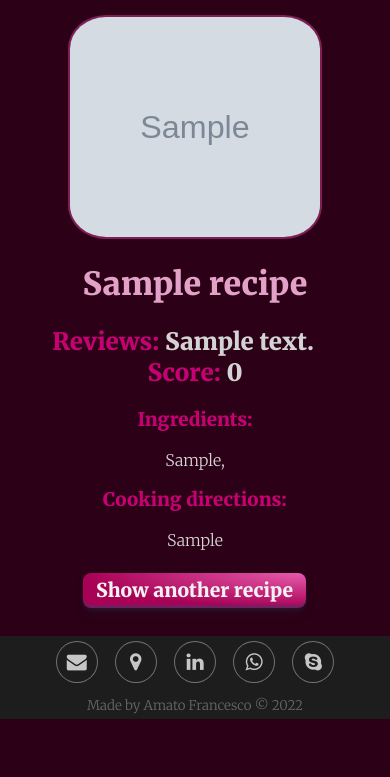
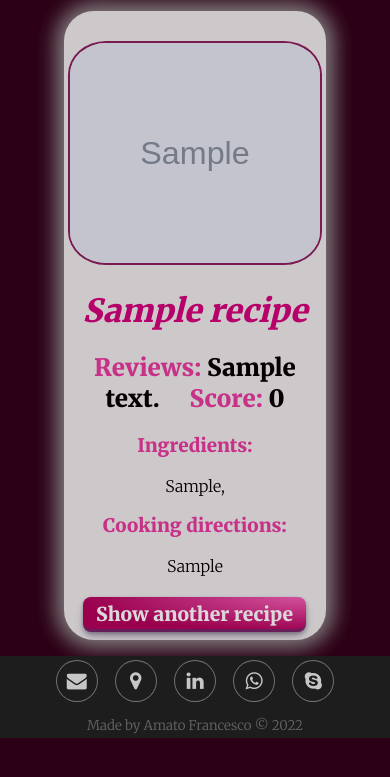
Before and after one commit to Amatofrancesco99/food-recommender, a PHP site: page /templates/recipe.php in a window 390 px wide. Shown: the part 44-821 px from the top of the page. Run offline with PHP 8.4, Linux system fonts and the light colour scheme; tables that the repository leaves empty or names only in its code hold one stand-in row (values such as "Sample post"); grey boxes marked "Sample" are stand-in pictures; some libraries are stand-ins or nearby versions.

Commit message:
Make both main.php, both recipes.php responsive

```diff
--- a/stylesheets/style.css
+++ b/stylesheets/style.css
@@ -78,6 +78,18 @@ body {
     box-shadow: 0 0 20px 8px #8b8b8b;
 }
 
+.recipe-container {
+    margin-top: 3%;
+    margin-left: 15%;
+    height: fit-content;
+    width: 70%;
+    background: #e0e0e0;
+    opacity: .9;
+    overflow: hidden;
+    border-radius: 30px;
+    box-shadow: 0 0 20px 8px #8b8b8b;
+}
+
 .login-container {
     position: absolute;
     left: 50%;
@@ -107,6 +119,7 @@ body {
 }
 
 hr {
+    opacity: 0.75;
     margin: 0;
     padding: 0;
     border: 1.5px solid #c95297;
@@ -218,6 +231,10 @@ q {
     color: rgb(211, 211, 211);
 }
 
+.light-purple {
+    color: #da3796;
+}
+
 .white-pink {
     color: #e4a1c8;
 }
@@ -231,6 +248,7 @@ q {
 }
 
 .food {
+    margin-top: 30px;
     border-radius: 15%;
     border: 2px solid #831d58;
     width: 250px;
@@ -262,9 +280,9 @@ q {
     padding: 0% 15% 0%;
 }
 
-.food-content {
+.recipe-content {
     text-align: center;
-    padding: 15px 7% 25px;
+    padding: 0% 2% 4%;
 }
 
 .content2 {
@@ -391,7 +409,7 @@ q {
 }
 
 .show-recipe-2 {
-    margin: 2% 0% 1%;
+    margin: 2% 0% 3%;
     font-size: 1.2em;
     font-weight: bolder;
 }
--- a/templates/recipe.php
+++ b/templates/recipe.php
@@ -20,13 +20,14 @@
         <!-- When loading the page a new recipe is taken from the database -->
         <?php include("../scripts/php/handle_recipe.php"); ?>
 
-        <div class="food-content">
+        <div class="recipe-content">
+            <div class="recipe-container">
                 <?php echo('<h2 hidden>'.$recipe_data['id'].'</h2>'); ?>
                 <?php echo('<img src="'.$recipe_data['img_url'].'" class="food">'); ?>
-            <?php echo('<h1 class="white-pink">'.$recipe_data['name'].'</h1>'); ?>
-            <?php echo('<h2 class="purple"> Reviews: <span class="white">'.$recipe_data['review_nums'].'</span>'.'&emsp; Score: <span class="white">'.round($recipe_data['aver_rate'], 1).'</span></h2>'); ?>
-            <h3 class="purple"> Ingredients:</h3>
-            <p class="white">
+                <?php echo('<h1 class="purple"><em>'.$recipe_data['name'].'</em></h1>'); ?>
+                <?php echo('<h2><span class="light-purple"> Reviews: </span>'.$recipe_data['review_nums'].'&emsp;<span class="light-purple"> Score: </span>'.round($recipe_data['aver_rate'], 1).'</h2>'); ?>
+                <h3 class="light-purple"> Ingredients:</h3>
+                <p>
                     <?php
                         for ($i = 0; $i < count($ingredients); $i++ ){
                             if ($i == 0) { echo (ucfirst($ingredients[$i]).', '); }
@@ -35,14 +36,15 @@
                         }
                     ?>
                 </p>
-            <h3 class="purple"> Cooking directions:</h3>
-            <p class="white">
+                <h3 class="light-purple"> Cooking directions:</h3>
+                <p>
                     <?php echo($replaced_cooking_direction); ?>
                 </p>
                 <form action="recipe.php" method="post">
                     <input type="submit" class="button show-recipe-2" value="Show another recipe" name="show" id="show">
                 </form>
             </div>
+        </div>
 
         <?php include("sharedElements/footer.php"); ?>
     </body>
```
Lines whose indentation alone changed are shown as unchanged.
